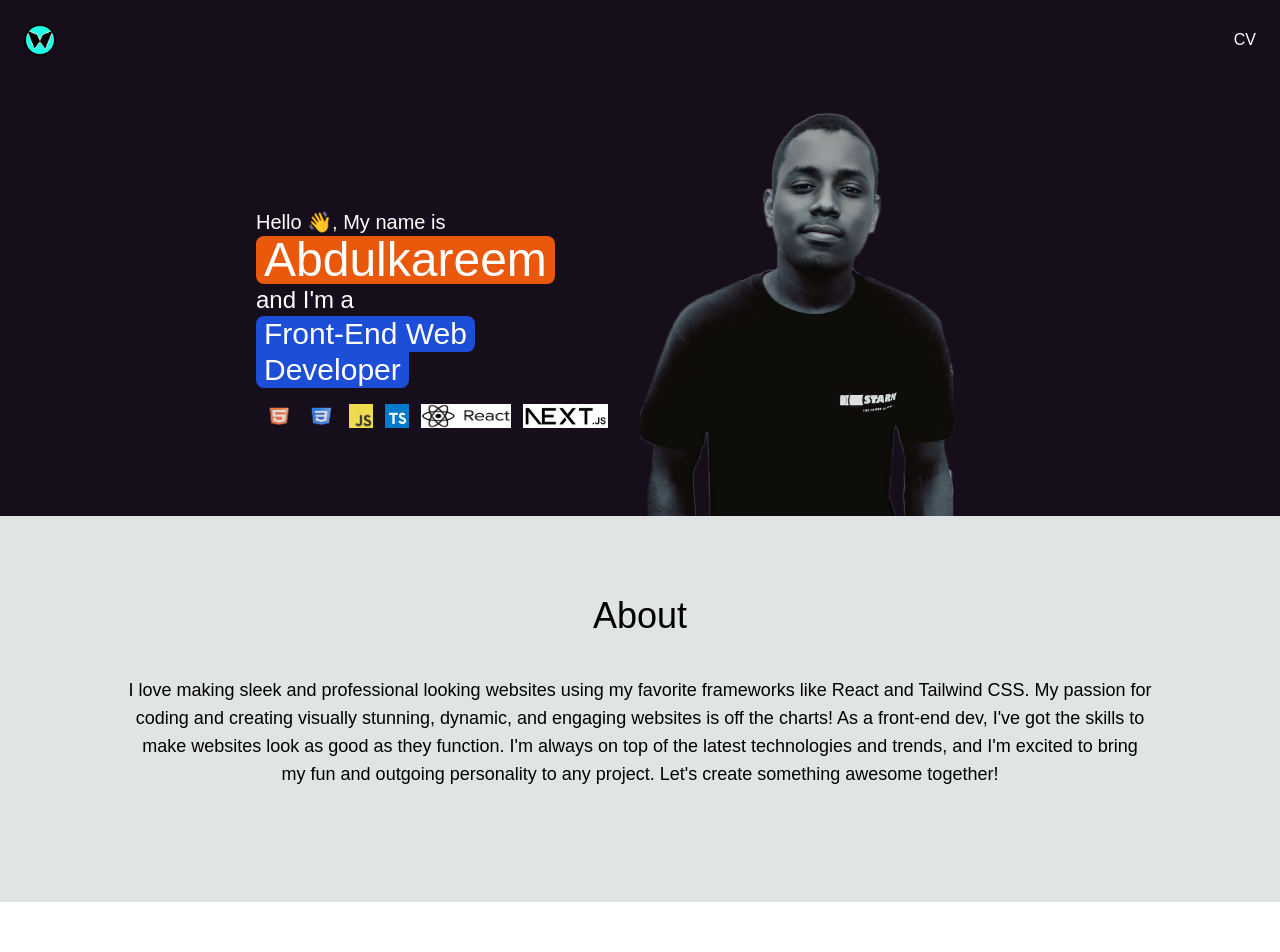
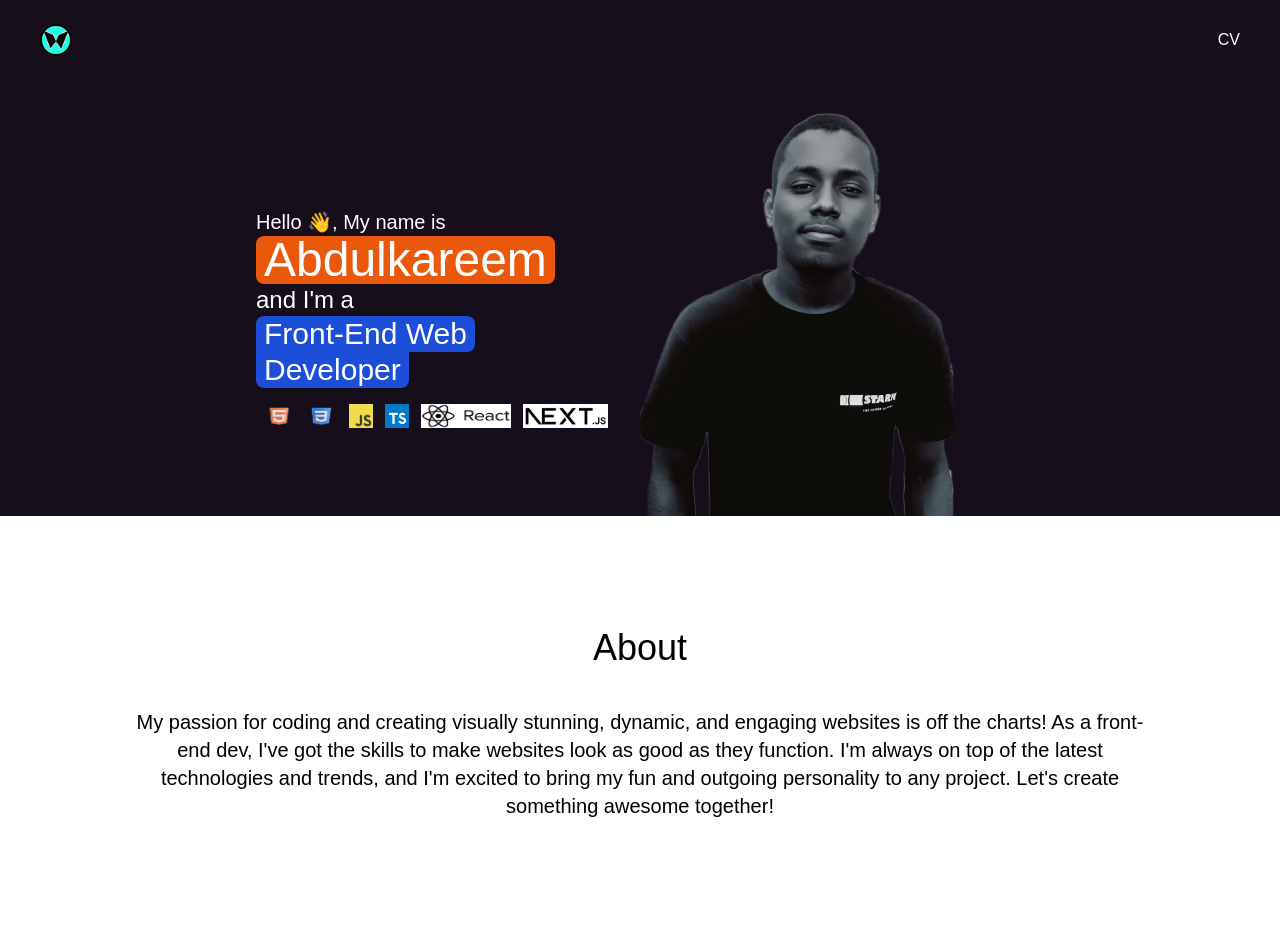
Before and after one commit to Abdulkareem1094/Portofolio, a Next.js app: page / in a window 1280 px wide. Shown: the top 952 px of the page. Before the commit the page ends 902 px from the top, so only its background shows below. Built offline with nearby package versions, Linux system fonts and the light colour scheme; a web font is replaced by a local one.

Commit message:
working on project section

```diff
--- a/app/page.jsx
+++ b/app/page.jsx
@@ -11,9 +11,9 @@ import Logo from '../public/logo.jpg'
 
 export default function Home() {
   return (
-    <main className="font-inter bg-[#e0e4e4]">
+    <main className="font-inter bg-[#feffff]">
       <div className='bg-bg text-white'>
-        <div className='flex p-6 w-full justify-between'>
+        <div className='flex py-6 px-10 w-full justify-between'>
           <Image className='w-fit h-8 rounded-full border-black border-2' src={Logo} width={100} height={100}/>
           <button>CV</button>
         </div>
@@ -40,16 +40,17 @@ export default function Home() {
         </div>
       </div>
 
-      <div className='text-center my-20 mx-32 '>
+      <div className='text-center py-28 px-32 '>
         <h1 className='text-4xl mb-10'>About</h1>
-          <p className='text-lg'>I love making sleek and professional looking websites using my favorite frameworks like React and Tailwind CSS.
-            My passion for coding and creating visually stunning, dynamic, and engaging websites is off the charts! As a front-end dev,
+          <p className='text-xl'>My passion for coding and creating visually stunning, dynamic, and engaging websites is off the charts! As a front-end dev,
             I've got the skills to make websites look as good as they function. I'm always on top of the latest technologies and trends,
             and I'm excited to bring my fun and outgoing personality to any project. Let's create something awesome together!
           </p>
       </div>
 
-      <div className="mb-32 grid text-center lg:mb-0 lg:grid-cols-4 lg:text-left">
+      <div className='text-center py-28 px-32 '>
+        <h1 className='text-4xl'>Projects</h1>
+        <div className="mb-32 grid lg:mb-0 lg:grid-cols-4 lg:text-left">
           <a
               href=""
               className="group rounded-lg border border-transparent px-5 py-4 transition-colors hover:border-gray-300 hover:bg-gray-100 hover:dark:border-neutral-700 hover:dark:bg-neutral-800/30"
@@ -79,6 +80,7 @@ export default function Home() {
               >
           </a>
         </div>
+      </div>
     </main>
   )
 }
```
Lines whose indentation alone changed are shown as unchanged.
